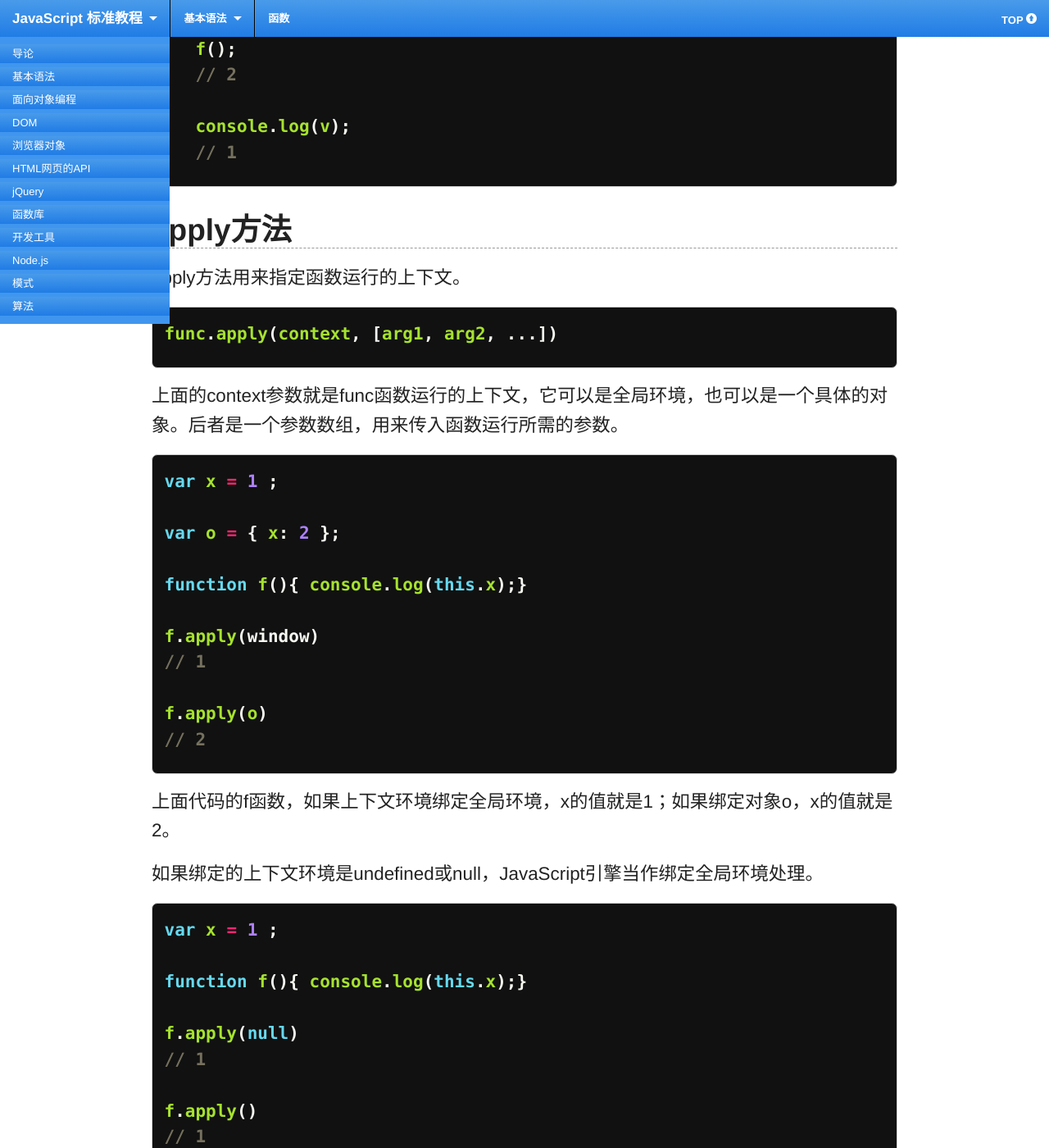
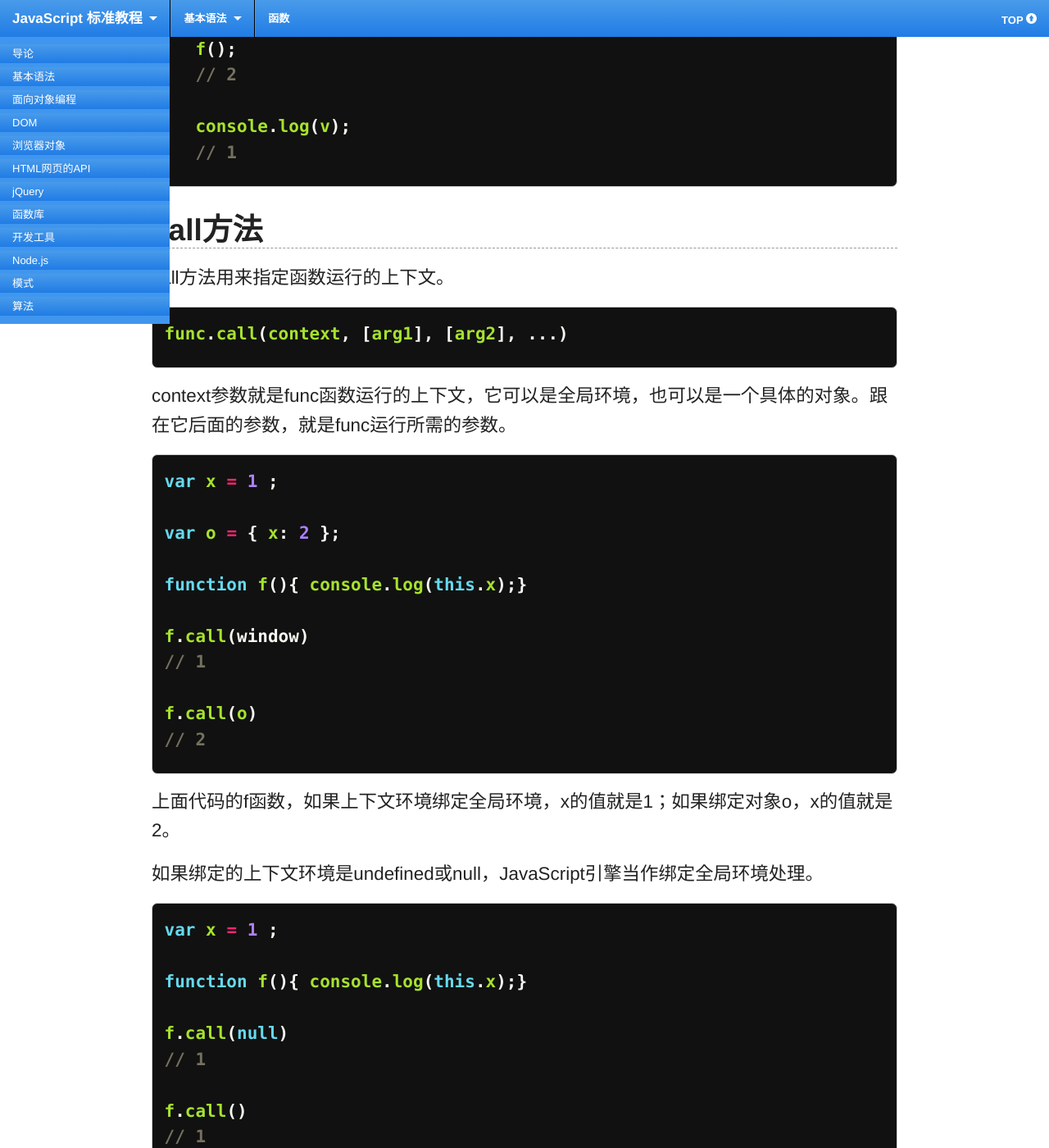
Before and after one commit to ruanyf/jstutorial, a Jekyll site: the page built from grammar/function.md, in a window 1280 px wide and 1400 px high, scrolled down 4936 px. Shown: the whole window at 82% size. Built offline with Jekyll 4.4.1, drawn with Linux system fonts in a browser that asks for light colours; Markdown is read by kramdown in place of the engine named in the settings; some of the changed text lies outside the part shown.

Commit message:
edit grammar

```diff
--- a/grammar/function.md
+++ b/grammar/function.md
@@ -194,17 +194,17 @@
 
 {% endhighlight %}
 
-## apply方法
+## call方法
 
-apply方法用来指定函数运行的上下文。
+call方法用来指定函数运行的上下文。
 
 {% highlight javascript %}
 
-func.apply(context, [arg1, arg2, ...])
+func.call(context, [arg1], [arg2], ...)
 
 {% endhighlight %}
 
-上面的context参数就是func函数运行的上下文，它可以是全局环境，也可以是一个具体的对象。后者是一个参数数组，用来传入函数运行所需的参数。
+context参数就是func函数运行的上下文，它可以是全局环境，也可以是一个具体的对象。跟在它后面的参数，就是func运行所需的参数。
 
 {% highlight javascript %}
 
@@ -214,10 +214,10 @@
 
 function f(){ console.log(this.x);}
 
-f.apply(window)
+f.call(window)
 // 1
 
-f.apply(o)
+f.call(o)
 // 2
 
 {% endhighlight %}
@@ -232,19 +232,34 @@
 
 function f(){ console.log(this.x);}
 
-f.apply(null)
+f.call(null)
 // 1
 
-f.apply()
+f.call()
 // 1
 
 {% endhighlight %}
 
-下面的例子是一个参数数组的例子。
+## apply方法
+
+apply方法与call方法类似，唯一的区别就是除了context参数，它还接受一个数组参数。
+
+{% highlight javascript %}
+
+func.apply(context, [arg1, arg2, ...])
+
+{% endhighlight %}
+
+后面的数组参数，就是func函数运行所需的参数。在call方法中，这些参数必须一个个添加，但是在apply方法中，必须以数组形式添加。下面的例子是一个参数数组的例子。
 
 {% highlight javascript %}
 
 function f(x,y){ console.log(x+y);}
+
+f.call(null,1,1)
+// 2
+
+// 改写为apply方法
 
 f.apply(null,[1,1])
 // 2
```
Also changed, not shown: grammar/object.md (+5 -1 lines).
